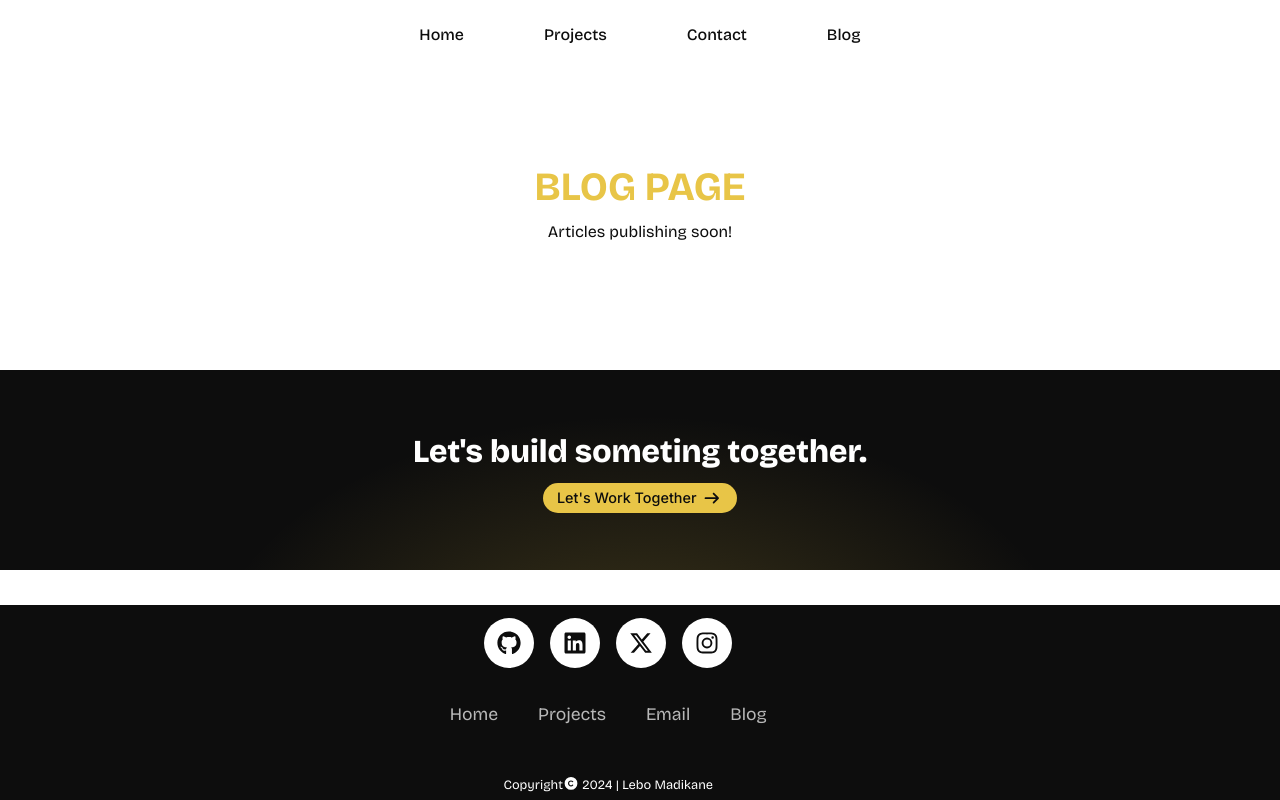
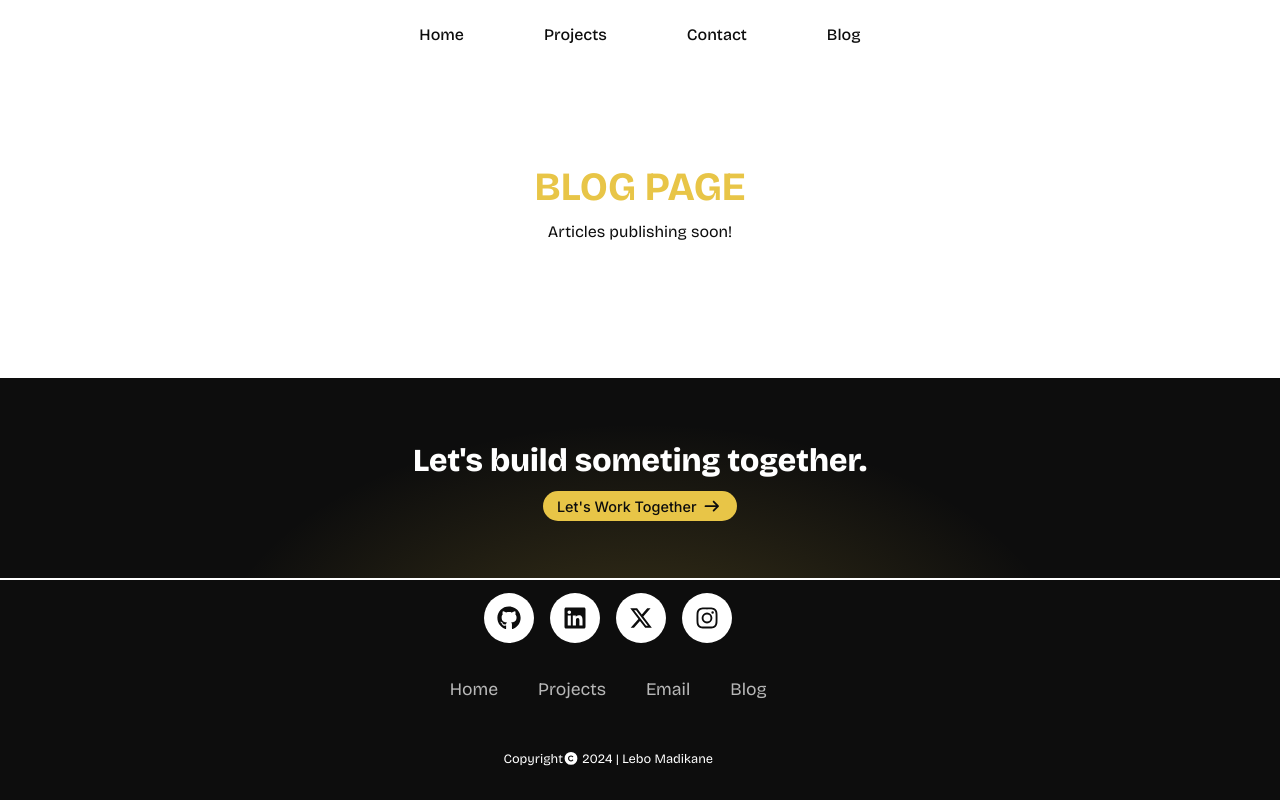
Before and after one commit to Lebo-Madikane/lebo-madikane, a Next.js app: page /blog in a window 1280 px wide. Built offline with nearby package versions, Linux system fonts and the light colour scheme.

Commit message:
Animate component

```diff
--- a/src/app/page.module.scss
+++ b/src/app/page.module.scss
@@ -1,5 +1,5 @@
 
 .pageBg {
-    margin-bottom: 35%;
+    margin-bottom: 420px;
     background-color: #ffffff;
 }
--- a/src/components/About/About.js
+++ b/src/components/About/About.js
@@ -106,7 +106,7 @@ export default function About({ onHireClick, onResumeClick }) {
                     </div>
                     <div className={styles.aboutBottom}>
                         <p className={styles.aboutMeText}>
-                            My name is Lebo, I am passionate to empower individuals and businesses to develop professionally.<br /><span className={styles.breakText}>
+                            My name is Lebo, I empower individuals and businesses to develop professionally.<br /><span className={styles.breakText}>
                                 Through creative designs, I am a Software Engineer and Content Creator.</span>
                         </p>
                     </div>
--- a/src/components/Contact/Contact.module.scss
+++ b/src/components/Contact/Contact.module.scss
@@ -3,10 +3,12 @@
 
 .contact {
     width: 100%;
+    height: 200px;
     background: var(--obsidian);
-    margin-bottom: 18%;
+    margin-bottom: 222px;
     position: fixed;
     bottom: 0;
+    align-content: center;
     z-index: -10 !important;
     //background-color: radial-gradient(ellipse at 50% 100%, rgba(232, 197, 71, 0.22) 0%, transparent 60%);
 }
--- a/src/components/Footer/Footer.module.scss
+++ b/src/components/Footer/Footer.module.scss
@@ -3,6 +3,7 @@
 
 .footer {
     width: 100%;
+    height: 220px;
     padding: 5px;
     margin-top: 1px;
     background: var(--obsidian);
```
